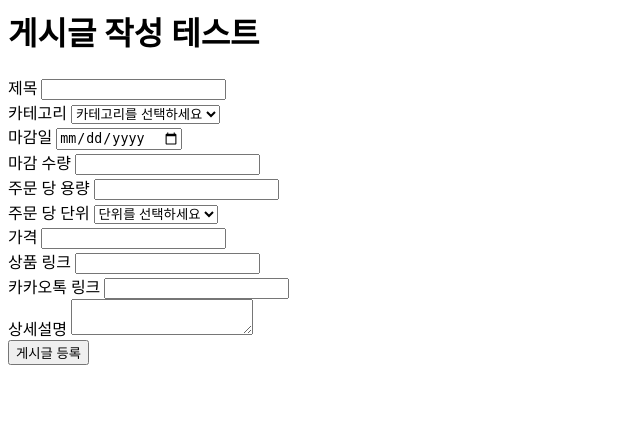
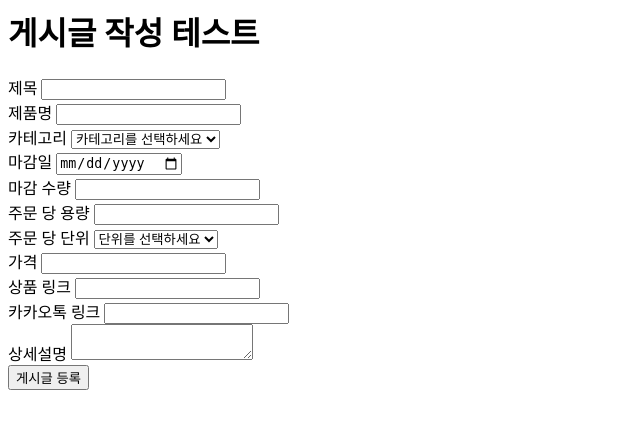
Before and after one commit to oyatmin1031/jungle-09, a Python web app: template templates/create_post.html in a window 1280 px wide. Shown: the top 429 px of the page, without its empty margins (0-640 px from the left). Run offline with Jinja, Linux system fonts and the light colour scheme; the template is opened without the code that fills it, so the values that code supplies are empty.

Commit message:
feat: 공구 게시글 작성 페이지 제품명 필드 추가

```diff
--- a/routes/gonggu.py
+++ b/routes/gonggu.py
@@ -37,6 +37,7 @@ def create_gonggu():
     """
     # 1. 폼 데이터 받기
     title=request.form.get('title')
+    product_name=request.form.get('product_name')
     category=request.form.get('category')
     deadline=request.form.get('deadline')
     max_quantity=int(request.form.get('max_quantity'))
@@ -50,6 +51,7 @@ def create_gonggu():
     # 2. 게시글 딕셔너리 만들기
     gonggu_data = {
         "title": title,
+        "product_name": product_name,
         "category": category,
         "deadline": deadline,
         "max_quantity": max_quantity,
--- a/templates/create_post.html
+++ b/templates/create_post.html
@@ -8,6 +8,10 @@
     <div>
         <label for="title">제목</label>
         <input type="text" id="title" name="title" class="w-full rounded border" required>
+    </div>
+    <div>
+        <label for="product_name">제품명</label>
+        <input type="text" id="product_name" name="product_name" class="w-full rounded border" required>
     </div>
     <div>
         <label for="category">카테고리</label>
```
